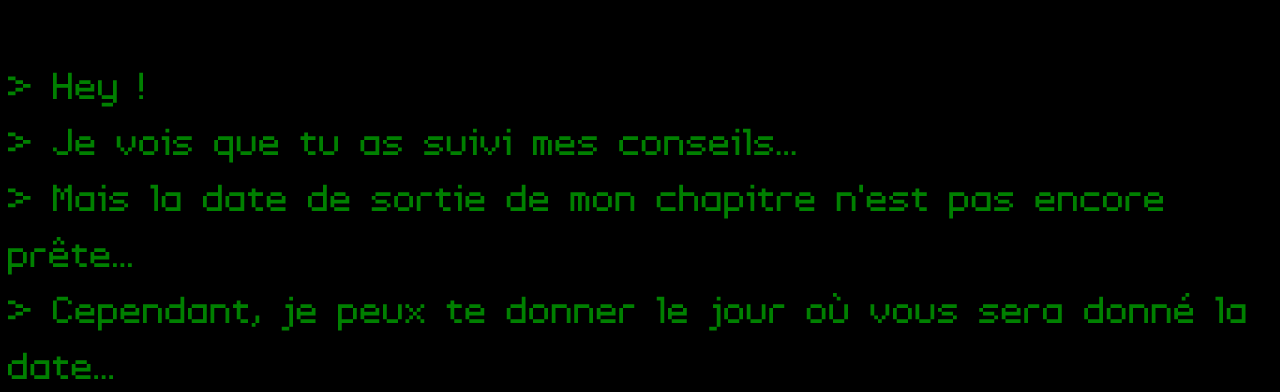
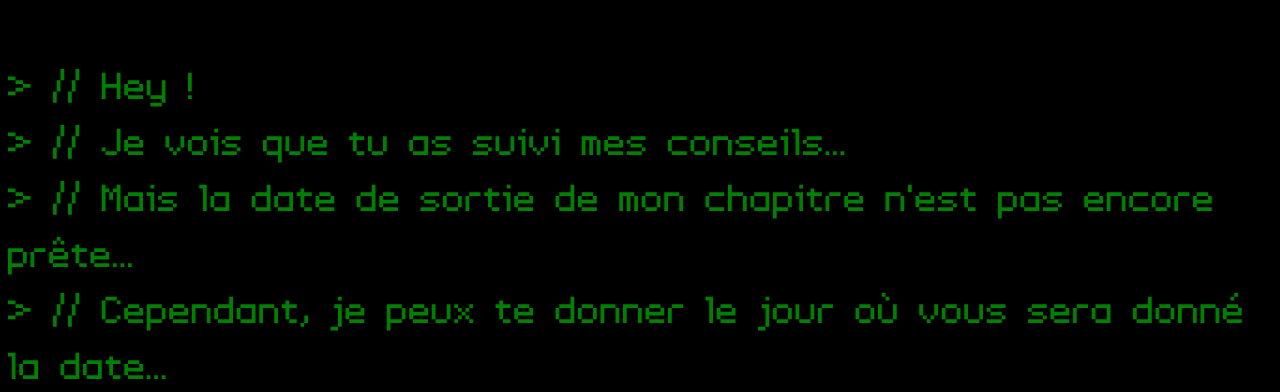
Before and after one commit to Renard-Roux/renard-roux.github.io, a plain HTML site: page co_aide.html in a window 1280 px wide. Shown: the part 148-540 px from the top of the page. Drawn offline with Linux system fonts and the light colour scheme.

Commit message:
Update co_aide.html

```diff
--- a/co_aide.html
+++ b/co_aide.html
@@ -17,10 +17,10 @@
     </header>
     <main>
         <p style="font-family: 'MaPolice';color:green;font-size:60px;">
-            &gt; Hey !<br>
-            &gt; Je vois que tu as suivi mes conseils...<br>
-            &gt; Mais la date de sortie de mon chapitre n'est pas encore prête...<br>
-            &gt; Cependant, je peux te donner le jour où vous sera donné la date...<br>
+            &gt; // Hey !<br>
+            &gt; // Je vois que tu as suivi mes conseils...<br>
+            &gt; // Mais la date de sortie de mon chapitre n'est pas encore prête...<br>
+            &gt; // Cependant, je peux te donner le jour où vous sera donné la date...<br>
             &gt; let jour = <a href="cornichon.html">cornichon</a>.rang * <a href="jimmy.html">jimmy</a>.rang + <a href="mamudor.html">mamudor</a>.rang<br>
             &gt; let mois = <a href="mamudor.html">mamudor</a>.rang<br>
             &gt; <a onclick="verifyAnswer();">verifyAnswer()</a><br>
```
